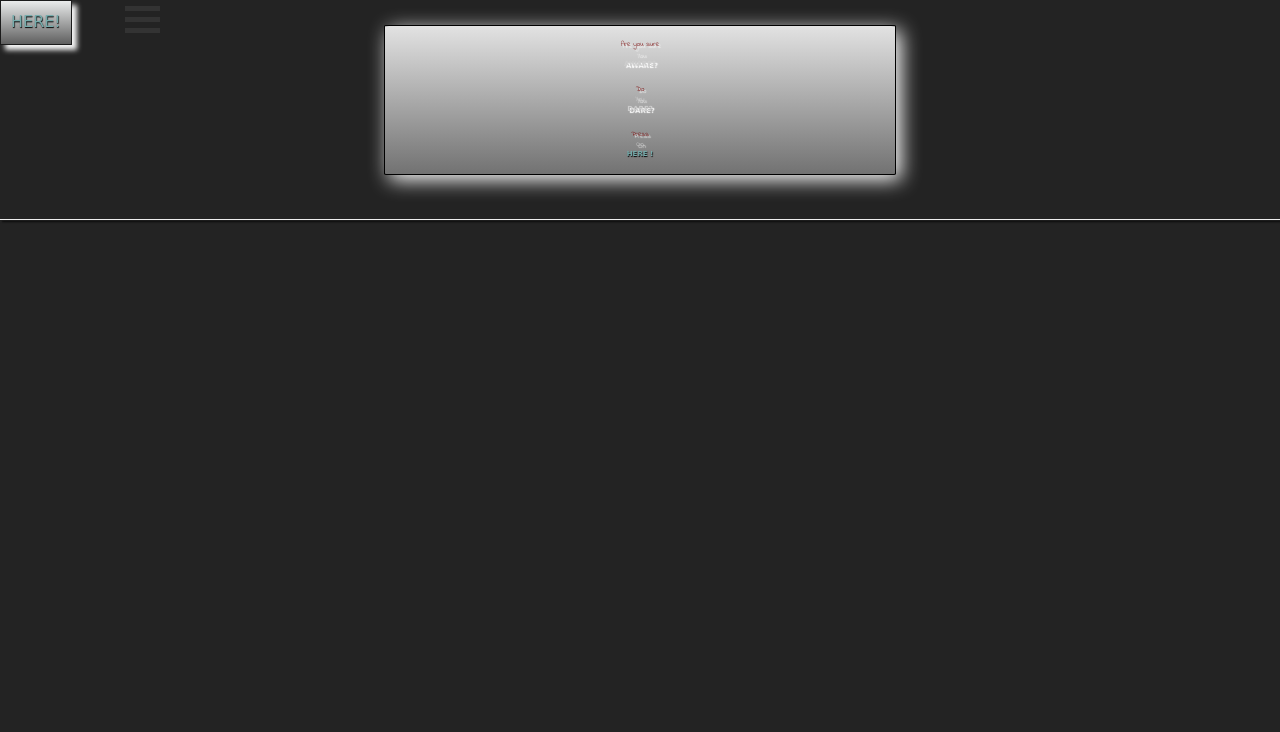
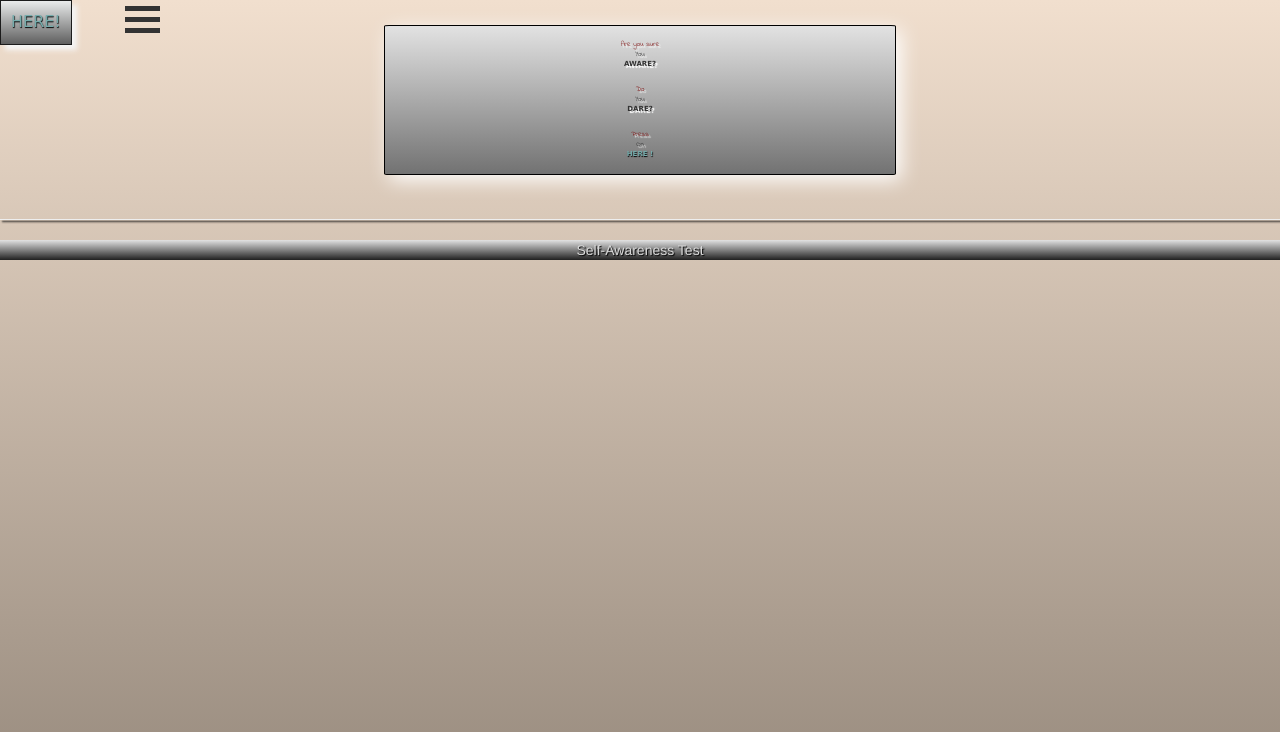
Before and after one commit to Puffshere/awareness-quiz, a website: page index.html in a window 1280 px wide. Drawn offline with nearby package versions, Linux system fonts and the light colour scheme.

Commit message:
adds self awareness title to bottom of screen

```diff
--- a/index.css
+++ b/index.css
@@ -92,6 +92,8 @@ body {
     color: white;
     font-family: 'Special Elite', cursive;
     margin-bottom: 24px;
+    padding-right: 15px;
+    padding-left: 12px;
 }
 
 .continueStyling:hover {
@@ -130,18 +132,6 @@ body {
     height: 20px;
     z-index: 3;
     }
-
-
-    body
-{
-  margin: 0;
-  padding: 0;
-
-  /* make it look decent enough */
-  background: #232323;
-  color: #cdcdcd;
-  font-family: "Avenir Next", "Avenir", sans-serif;
-}
 
 a
 {
@@ -283,3 +273,10 @@ a:hover
 {
   transform: none;
 }
+
+.bottomScreenStyling {
+    background-image: linear-gradient(#e2e2e2,#202020);
+    color: rgb(216, 216, 216);
+    text-align: center;
+    text-shadow: 1px 1px 1px black;
+}
--- a/index.html
+++ b/index.html
@@ -87,7 +87,7 @@
         <p>While it can be shocking to find out how other people really percieve you, don't be afraid.</p>
         <p>Take the test and become a better person.</p>
         <br>
-        <button class="continueStyling" onclick="myFunctionClose()">Continue</button>
+        <button class="continueStyling" onclick="myFunctionClose()">Back</button>
     </div>
     <span><img src="man.png" class="man">
         <div class="loginPageMargins">
@@ -105,6 +105,9 @@
     <br></br>
     <hr class="lineStyling">
     </hr>
+    <div class="bottomScreenStyling">
+Self-Awareness Test
+    </div>
 </body>
 
 <div id="root"></div>
```
